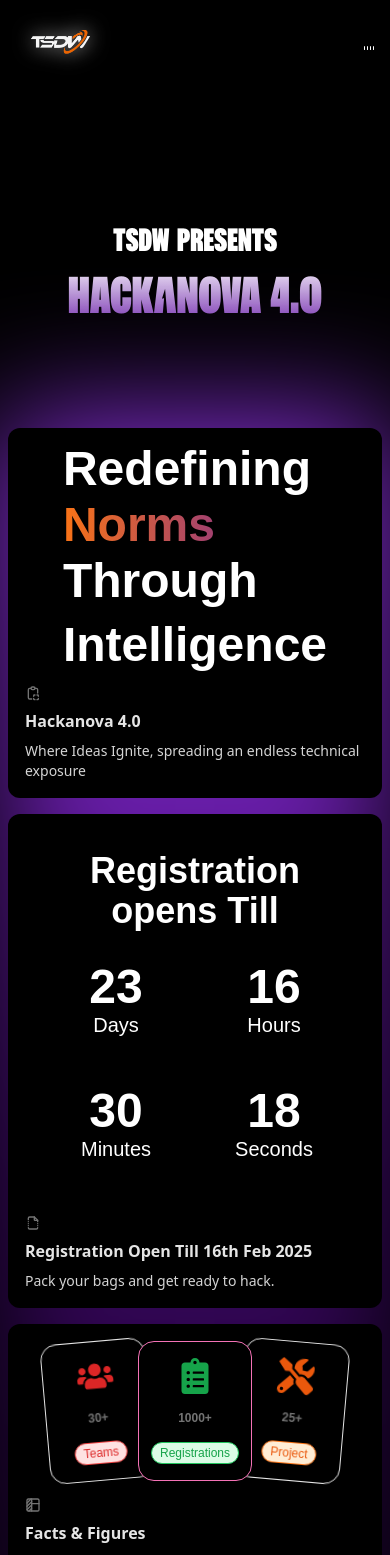
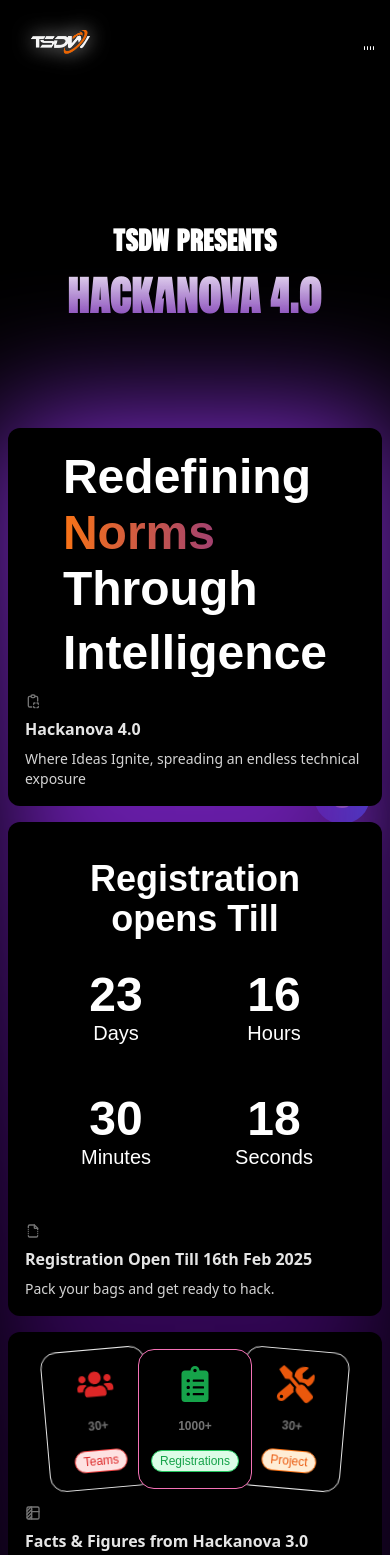
Before and after one commit to Neeljain65/HackAnova4.0, a React (Vite) app: page / in a window 390 px wide. Shown: the top 1555 px of the page. Built offline with nearby package versions, Linux system fonts and the light colour scheme; a web font is replaced by a local one.

Commit message:
Few Bugs

```diff
--- a/index.html
+++ b/index.html
@@ -2,12 +2,12 @@
 <html lang="en">
   <head>
     <meta charset="UTF-8" />
-    <link rel="icon" type="image/svg+xml" href="/vite.svg" />
+    <link rel="icon" type="image/svg+xml" href="./public/img/TSDW.png" />
     <meta name="viewport" content="width=device-width, initial-scale=1.0" />
     <title>Hackanova 4.0</title>
   </head>
   <body>
     <div id="root"></div>
-    <script type="module" src="/src/main.jsx"></script>
+    <script type="module" src="./src/main.jsx"></script>
   </body>
 </html>
--- a/src/App.jsx
+++ b/src/App.jsx
@@ -6,6 +6,7 @@
 import { TimelineDemo } from "./components/TimeLine";
 import { CanvasRevealEffectDemo } from "./components/Prizes";
 import Loader from "./components/Loader/Loader";
+import FloatingButton from "./components/FloatingButton"; // Import the FloatingButton component
 
 function App() {
   const [isLoading, setIsLoading] = useState(true);
@@ -27,6 +28,7 @@
           <Contact />
         </>
       )}
+      <FloatingButton /> {/* Add the FloatingButton */}
     </main>
   );
 }
--- a/src/components/Facts.jsx
+++ b/src/components/Facts.jsx
@@ -33,53 +33,53 @@
   );
 }
 
-const SkeletonOne = () => {
-  const variants = {
-    initial: {
-      x: 0,
-    },
-    animate: {
-      x: 10,
-      rotate: 5,
-      transition: {
-        duration: 0.2,
-      },
-    },
-  };
-  const variantsSecond = {
-    initial: {
-      x: 0,
-    },
-    animate: {
-      x: -10,
-      rotate: -5,
-      transition: {
-        duration: 0.2,
-      },
-    },
-  };
 
-  return (
-    <motion.div
-      initial="initial"
-      whileHover="animate"
-      className="flex flex-1 w-full h-full min-h-[6rem] dark:bg-dot-white/[0.2] bg-dot-black/[0.2] flex-col space-y-2 justify-center items-center"
-    >
-      <div className="flex flex-col items-start text-left gap-2">
-        <p className="text-5xl flex flex-col gap-2 md:text-4xl lg:text-5xl font-bold text-white">
-          Redefining
-          <p className="bg-gradient-to-r from-orange-500 to-purple-800 bg-clip-text text-transparent">
-            Norms
-          </p>
-        </p>
-        <p className="text-5xl font-bold text-white">Through</p>
-        <p className="text-5xl md:text-4xl lg:text-5xl font-bold text-white mt-2">
-          Intelligence
-        </p>
-      </div>
-    </motion.div>
-  );
-};
+//   const variants = {
+//     initial: {
+//       x: 0,
+//     },
+//     animate: {
+//       x: 10,
+//       rotate: 5,
+//       transition: {
+//         duration: 0.2,
+//       },
+//     },
+//   };
+//   const variantsSecond = {
+//     initial: {
+//       x: 0,
+//     },
+//     animate: {
+//       x: -10,
+//       rotate: -5,
+//       transition: {
+//         duration: 0.2,
+//       },
+//     },
+//   };
+
+//   return (
+//     <motion.div
+//       initial="initial"
+//       whileHover="animate"
+//       className="flex flex-1 w-full h-full min-h-[6rem] dark:bg-dot-white/[0.2] bg-dot-black/[0.2] flex-col space-y-2 justify-center items-center"
+//     >
+//       <div className="flex flex-col items-start text-left gap-2">
+//         <p className="text-5xl flex flex-col gap-2 md:text-4xl lg:text-5xl font-bold text-white">
+//           Redefining
+//           <p className="bg-gradient-to-r from-orange-500 to-purple-800 bg-clip-text text-transparent">
+//             Norms
+//           </p>
+//         </p>
+//         <p className="text-5xl font-bold text-white">Through</p>
+//         <p className="text-5xl md:text-4xl lg:text-5xl font-bold text-white mt-2">
+//           Intelligence
+//         </p>
+//       </div>
+//     </motion.div>
+//   );
+// };
 const SkeletonTwo = () => {
   const variants = {
     initial: {
@@ -169,36 +169,7 @@
     </motion.div>
   );
 };
-const SkeletonThree = () => {
-  const variants = {
-    initial: {
-      backgroundPosition: "0 50%",
-    },
-    animate: {
-      backgroundPosition: ["0, 50%", "100% 50%", "0 50%"],
-    },
-  };
-  return (
-    <motion.div
-      initial="initial"
-      animate="animate"
-      variants={variants}
-      transition={{
-        duration: 5,
-        repeat: Infinity,
-        repeatType: "reverse",
-      }}
-      className="flex flex-1 w-full h-full min-h-[6rem] dark:bg-dot-white/[0.2] rounded-lg bg-dot-black/[0.2] flex-col space-y-2"
-      style={{
-        background:
-          "linear-gradient(-45deg, #ee7752, #e73c7e, #23a6d5, #23d5ab)",
-        backgroundSize: "400% 400%",
-      }}
-    >
-      <motion.div className="h-full w-full rounded-lg"></motion.div>
-    </motion.div>
-  );
-};
+
 const SkeletonFour = () => {
   const first = {
     initial: {
@@ -258,7 +229,7 @@
         <FaTools className="lg:text-6xl text-4xl text-orange-600" />{" "}
         {/* Icon for Project Builds */}
         <p className="sm:text-sm lg:text-xl text-xs text-center font-semibold text-neutral-500 mt-4">
-          25+
+          30+
         </p>
         <p className="lg:text-xl border border-orange-500 bg-orange-100 dark:bg-orange-900/20 text-orange-600 text-xs rounded-full px-2 py-0.5 mt-4">
         Project
@@ -267,49 +238,87 @@
     </motion.div>
   );
 };
+
+
+const SkeletonOne = () => {
+  const [hovered, setHovered] = useState(false);
+
+  return (
+    <motion.div
+      initial="initial"
+      animate={hovered ? "hover" : "initial"}
+      onMouseEnter={() => setHovered(true)}
+      onMouseLeave={() => setHovered(false)}
+      className="flex flex-1 w-full h-full min-h-[6rem] dark:bg-dot-white/[0.2] bg-dot-black/[0.2] flex-col space-y-2 justify-center items-center relative overflow-hidden"
+    >
+      <motion.div
+        variants={{
+          initial: { opacity: 0 },
+          hover: { opacity: 1 },
+        }}
+        transition={{ duration: 0.5, ease: "easeInOut" }}
+        className={`absolute inset-0 bg-black bg-opacity-80 flex justify-center items-center text-white p-4 ${
+          hovered ? "pointer-events-auto" : "pointer-events-none"
+        }`}
+      >
+        <p className="text-xl text-left">
+        Hackanova 4.0, organized by TSDW, is a hackathon focused on AI and Blockchain technologies, challenging participants to create innovative solutions under the theme "Redefining Norms Through Intelligence." It promotes collaboration, creativity, and competition, fostering the development of advanced tech solutions.</p>
+      </motion.div>
+
+      <motion.div
+        variants={{
+          initial: { opacity: 1 },
+          hover: { opacity: 0 },
+        }}
+        transition={{ duration: 0.5, ease: "easeInOut" }}
+        className="flex flex-col items-start text-left gap-2"
+      >
+        <p className="text-5xl flex flex-col gap-2 md:text-4xl lg:text-5xl font-bold text-white">
+          Redefining
+          <span className="bg-gradient-to-r from-orange-500 to-purple-800 bg-clip-text text-transparent">
+            Norms
+          </span>
+        </p>
+        <p className="text-5xl font-bold text-white">Through</p>
+        <p className="text-5xl md:text-4xl lg:text-5xl font-bold text-white mt-2">
+          Intelligence
+        </p>
+      </motion.div>
+    </motion.div>
+  );
+};
+
+export default SkeletonOne;
+
+
 const SkeletonFive = () => {
-  const variants = {
-    initial: {
-      x: 0,
-    },
-    animate: {
-      x: 10,
-      rotate: 5,
-      transition: {
-        duration: 0.2,
-      },
-    },
-  };
-  const variantsSecond = {
-    initial: {
-      x: 0,
-    },
-    animate: {
-      x: -10,
-      rotate: -5,
-      transition: {
-        duration: 0.2,
-      },
-    },
-  };
+  const [hovered, setHovered] = useState(false);
 
   return (
     <motion.div
       initial="initial"
       whileHover="animate"
-      className="flex flex-1 w-full h-full min-h-[6rem] dark:bg-dot-white/[0.2] bg-dot-black/[0.2] flex-col justify-center items-center"
+      onMouseEnter={() => setHovered(true)}
+      onMouseLeave={() => setHovered(false)}
+      className="flex flex-1 w-full h-full min-h-[6rem] dark:bg-dot-white/[0.2] bg-dot-black/[0.2] flex-col justify-center items-center relative"
     >
-     <div class="relative">
-  <img
-    src="./img/TSDW.png"
-    alt="Logo"
-    class="max-w-full  h-auto drop-shadow-[0_0_10px_rgba(255,255,255,0.7)] "
-  />
-</div>
-
+      {hovered ? (
+        <div className="absolute inset-0 bg-black bg-opacity-80 flex justify-center items-center text-white p-4">
+          <p className="text-xl">Lorem ipsum dolor sit amet, consectetur adipiscing elit.</p>
+        </div>
+      ) : (
+        <div className="relative">
+          <img
+            src="./img/TSDW.png"
+            alt="Logo"
+            className="max-w-full h-auto drop-shadow-[0_0_10px_rgba(255,255,255,0.7)]"
+          />
+        </div>
+      )}
     </motion.div>
   );
 };
+
 const items = [
   {
     title: "Hackanova 4.0",
@@ -333,7 +342,7 @@
   },
 
   {
-    title: "Facts & Figures",
+    title: "Facts & Figures from Hackanova 3.0",
     description: (
       <span className="text-sm">
         The numbers that speak for themselves.
--- a/src/components/Features.jsx
+++ b/src/components/Features.jsx
@@ -118,8 +118,8 @@
       </div>
 
 
-      <div className="grid gap-4 w-full lg:grid-cols-3 md:gap-7">
-        <BentoTilt className="bento-tilt_1  md:col-span-1 ">
+      <div className="grid gap-4 w-full  md:gap-7 place-items-center">
+  <BentoTilt className="bento-tilt_1 md:col-span-1">
     <BentoCard
       src="videos/feature-2.mp4"
       title={
@@ -132,37 +132,8 @@
       isComingSoon
     />
   </BentoTilt>
+</div>
 
-        <BentoTilt className="bento-tilt_1   md:col-span-1 md:ms-0">
-          <BentoCard
-            src="videos/feature-3.mp4"
-            title={
-              <>
-                Polygon
-              </>
-            }
-            dlink="https://polygon.technology/"
-            description="Polygon (MATIC) is a cryptocurrency and scaling solution for the Ethereum blockchain."
-            isComingSoon
-          />
-        </BentoTilt>
-
-        <BentoTilt className="bento-tilt_1  md:col-span-1 md:me-0">
-          <BentoCard
-            src="videos/feature-4.mp4"
-            title={
-              <>
-              Replit
-              </>
-            }
-            dlink="https://replit.com/"
-            description="Replit is a cloud-based online integrated development environment (IDE) that allows users to write, run, and share code."
-            isComingSoon
-          />
-        </BentoTilt>
-
-
-      </div>
     </div>
     <Slider/>
     <div className=" flex lg:mx-52 mt-24 mx-8">
--- /dev/null
+++ b/src/components/FloatingButton.jsx
@@ -0,0 +1,20 @@
+// components/FloatingButton.js
+import React from "react";
+import { BsTelegram } from "react-icons/bs";
+
+const FloatingButton = () => {
+
+
+  return (
+    <button
+
+      className="fixed bottom-5 right-5 bg-blue-600 hover:bg-blue-700 text-white w-14 h-14 rounded-full shadow-2xl shadow-gray-500 flex justify-center items-center transition-transform transform hover:scale-110"
+    >
+    <a href="https://t.me/+T-xYOtvS4IwwY2U9">
+    <BsTelegram className="text-2xl" />
+    </a>
+    </button>
+  );
+};
+
+export default FloatingButton;
--- a/src/components/ui/bento-grid.jsx
+++ b/src/components/ui/bento-grid.jsx
@@ -1,17 +1,15 @@
 import { cn } from "../../lib/utils";
 
-export const BentoGrid = ({
-  className,
-  children
-}) => {
+export const BentoGrid = ({ className, children }) => {
   return (
-    (<div
+    <div
       className={cn(
-        "grid md:auto-rows-[18rem] grid-cols-1 md:grid-cols-3 gap-4 max-w-7xl mx-auto ",
+        "grid md:auto-rows-[18rem] grid-cols-1 md:grid-cols-3 gap-4 max-w-7xl mx-auto",
         className
-      )}>
+      )}
+    >
       {children}
-    </div>)
+    </div>
   );
 };
 
@@ -20,27 +18,42 @@
   title,
   description,
   header,
-  icon
+  icon,
+  showOnHover = false, // New prop to determine if hover effect applies
 }) => {
   return (
-    (<div
+    <div
       className={cn(
-
-        " row-span-1 rounded-xl group/bento hover:shadow-xl transition duration-200 shadow-input dark:shadow-none p-4 bg-black dark:border-white/[0.2]  border border-transparent justify-between flex flex-col space-y-4",
+        "relative row-span-1 rounded-xl group hover:shadow-xl transition duration-200 shadow-input dark:shadow-none p-4 bg-black dark:border-white/[0.2] border border-transparent justify-between flex flex-col space-y-4",
         className
-      )}>
+      )}
+    >
       {header}
-      <div className="group-hover/bento:translate-x-2 transition duration-200">
+      <div
+        className={cn(
+          "group-hover:translate-x-2 transition duration-200",
+          showOnHover && "group-hover:opacity-0"
+        )}
+      >
         {icon}
-        <div
-          className="font-sans font-bold text-neutral-200 mb-2 mt-2">
+        <div className="font-sans font-bold text-neutral-200 mb-2 mt-2">
           {title}
         </div>
-        <div
-          className="font-sans font-normal  text-xs text-neutral-300">
+        <div className="font-sans font-normal text-xs text-neutral-300">
           {description}
         </div>
       </div>
-    </div>)
+      {/* Blackout overlay with additional information */}
+      {showOnHover && (
+        <div
+          className={cn(
+            "absolute inset-0 bg-black bg-opacity-90 flex flex-col items-center justify-center text-white opacity-0 group-hover:opacity-100 transition duration-300"
+          )}
+        >
+          <h3 className="text-lg font-bold mb-2">Additional Information</h3>
+          <p className="text-sm text-center">Here is the extra information displayed on hover.</p>
+        </div>
+      )}
+    </div>
   );
 };
--- a/vite.config.js
+++ b/vite.config.js
@@ -3,5 +3,5 @@
 
 export default defineConfig({
   plugins: [react()],
-  base: '/HackAnova4.0/', // Replace <repository-name> with your GitHub repository name
+  base: '/HackAnova4.0/'  , // Replace <repository-name> with your GitHub repository name
 });
```
Lines whose indentation alone changed are shown as unchanged.
